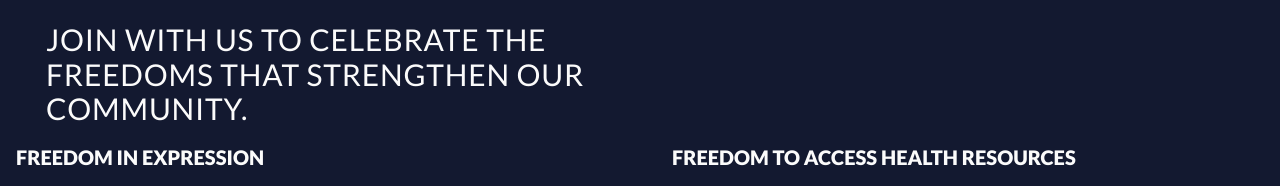
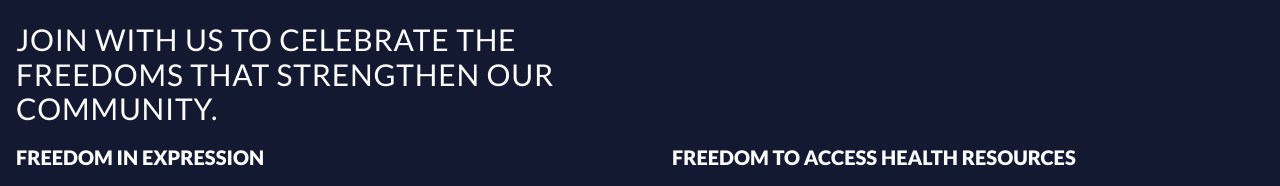
Before and after one commit to patrickhthomas/juneteenth2022v1, a Gatsby site: page / in a window 1280 px wide. Shown: the part 538-724 px from the top of the page. Built offline with nearby package versions, Linux system fonts and the light colour scheme; Gatsby itself is replaced by a stand-in of ours.

Commit message:
removes subtitle padding

```diff
--- a/src/components/landingPage.module.scss
+++ b/src/components/landingPage.module.scss
@@ -62,10 +62,6 @@ h2 {
 }
 
 
-.subtitle {
-    padding-left:1em;
-    padding-right: 1em;
-}
 }
 
 @media screen and (min-width: $medium-break) {
```
